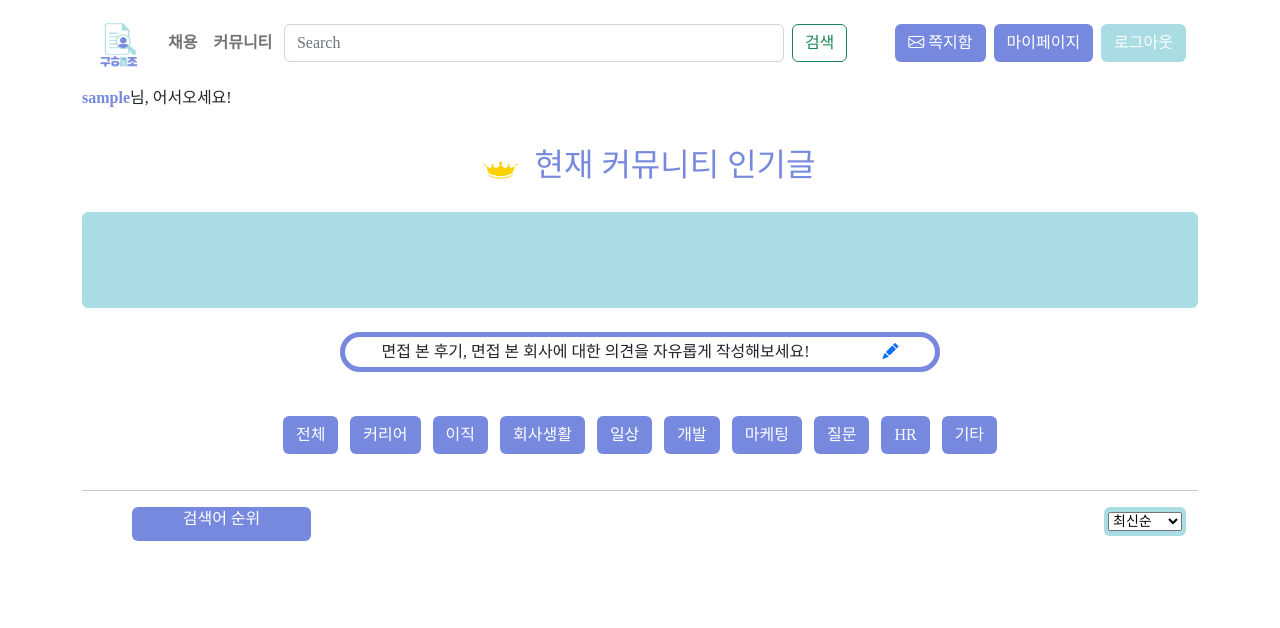
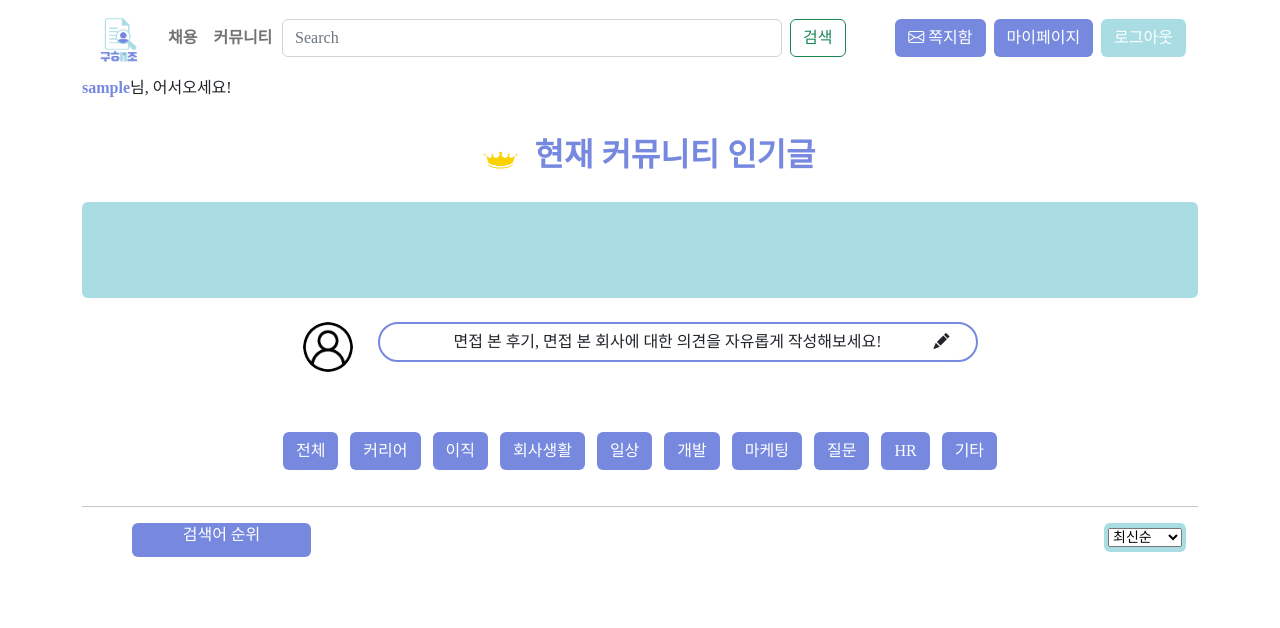
Before and after one commit to myeonghwan57/Pjt, a Django app: page /posts/ in a window 1280 px wide. Shown: the top 628 px of the page. Run offline with Django 3.2, Linux system fonts and the light colour scheme; the visitor is signed in with stand-in values (Sample User, id 1); data that the repository does not hold is empty; some libraries are stand-ins or nearby versions; some web fonts are replaced.

Commit message:
충돌 수정 및 post index 수정중

```diff
--- a/pjt/templates/navbar.html
+++ b/pjt/templates/navbar.html
@@ -26,7 +26,6 @@
             </form>
           </div>
           {% if request.user.is_authenticated %}
-            <div class="text-center mt-3 mb-3">
             <a class='btn login_btn ms-auto position-relative' href="{%url 'accounts:note' %}" target="_blank" onclick="window.open(this.href, '', 'width=500, height=430 left=100px,top=100px'); return false;">
               <i class="bi bi-envelope"></i>
               쪽지함
@@ -37,7 +36,6 @@
                 {% endif %}
               </span>
             </a>
-            </div>
             <a class='btn login_btn ms-2' href="{%url 'accounts:detail' request.user.pk %}">마이페이지</a>
             <a class='btn signup_btn ms-2' href="{%url 'accounts:logout' %}">로그아웃</a>
           {% else %}
--- a/posts/templates/posts/index.html
+++ b/posts/templates/posts/index.html
@@ -3,7 +3,7 @@
 {% load static %}
 {% block content %}
   <div class='post_index container'>
-    <h2 class='mt-4' style='color:#7689DE'>
+    <h2 class="mt-4 main_color1 fw-bold">
       <img src="{% static '/images/crown.png' %}" alt="" style="width:70px; height:70px;">현재 커뮤니티 인기글
     </h2>
 
@@ -32,11 +32,22 @@
       {% endfor %}
     </div>
     <!--게시글 작성 -->
-    <div class='post_write my-4'>
+    <div class='post_write my-4 text-center align-middle'>
+      <p class="text-center">
+        {% if user.profile %}
+          <a style="text-decoration:none;" href="{% url 'accounts:update' %}">
+            <img class='rounded-circle' style='height:50px;width:50px;' src="{{ user.profile.url }}" alt="{{ user.profile }}">
+          </a>
+        {% else %}
+          <a style="text-decoration:none;" href="{% url 'accounts:update' %}">
+            <img class='rounded-circle' style='height:50px;width:50px;' src="{% static '/images/profile/user.png'%}" alt="user">
+          </a>
+        {% endif %}
+      </p>
       <div class='post_write_box'>
-        <a class="text-decoration-none text-dark" href="{% url 'posts:create' %}">면접 본 후기, 면접 본 회사에 대한 의견을 자유롭게 작성해보세요!</a>
+        <a class="text-decoration-none text-dark ms-5" href="{% url 'posts:create' %}">면접 본 후기, 면접 본 회사에 대한 의견을 자유롭게 작성해보세요!</a>
         <a href="{% url 'posts:create' %}">
-          <i class="bi bi-pencil-fill"></i>
+          <i class="text-dark bi bi-pencil-fill"></i>
         </a>
       </div>
     </div>
@@ -87,7 +98,16 @@
               {% else %}
                 <a href="{%url 'accounts:detail' post.user.pk%}"><img class='post_profile_img mx-1' src="{% static '/images/profile/user.png'%}" alt=""></a>
               {% endif %}
-              <a class='text-decoration-none text-muted fw-bold' href="{%url 'accounts:detail' post.user.pk%}">{{post.user.username}}</a>
+              <span>
+                <a class='text-decoration-none text-muted fw-bold' href="{%url 'accounts:detail' post.user.pk%}">
+                  {{post.user.username}}
+                </a>
+              </span>
+              <span class="ms-3 bg-light">
+                <a class='text-decoration-none main_color2' href="{%url 'accounts:detail' post.user.pk%}">
+                  # {{post.tag}}
+                </a>
+              </span>
               <a class='text-decoration-none' href="{% url 'posts:detail' post.pk %}">
                 <h3 class='text-dark mt-3'>{{post.title}}</h3>
                 <p class='post_content text-muted'>{{post.content}}</p>
--- a/static/css/style.css
+++ b/static/css/style.css
@@ -75,7 +75,7 @@ html,body{
   margin-top: 30px;
 }
 .post_write_box{
-  border: 5px solid #7689DE;
+  border: 2px solid #7689DE;
   width: 600px;
   height: 40px;
   display: flex;
```
Lines whose indentation alone changed are shown as unchanged.
